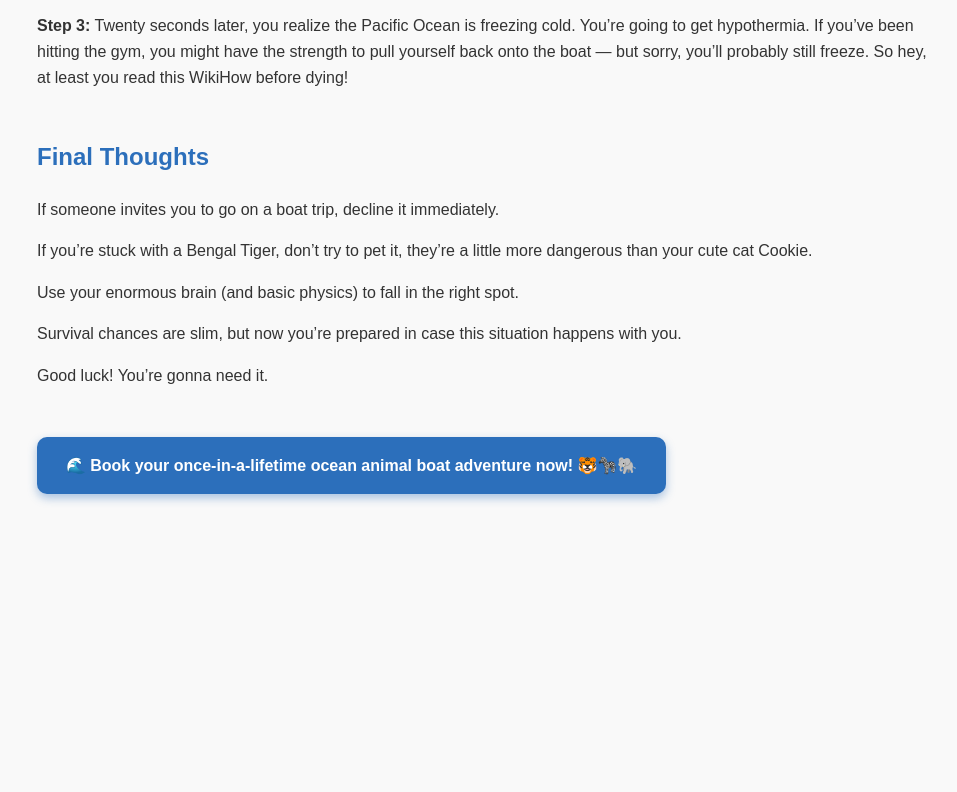
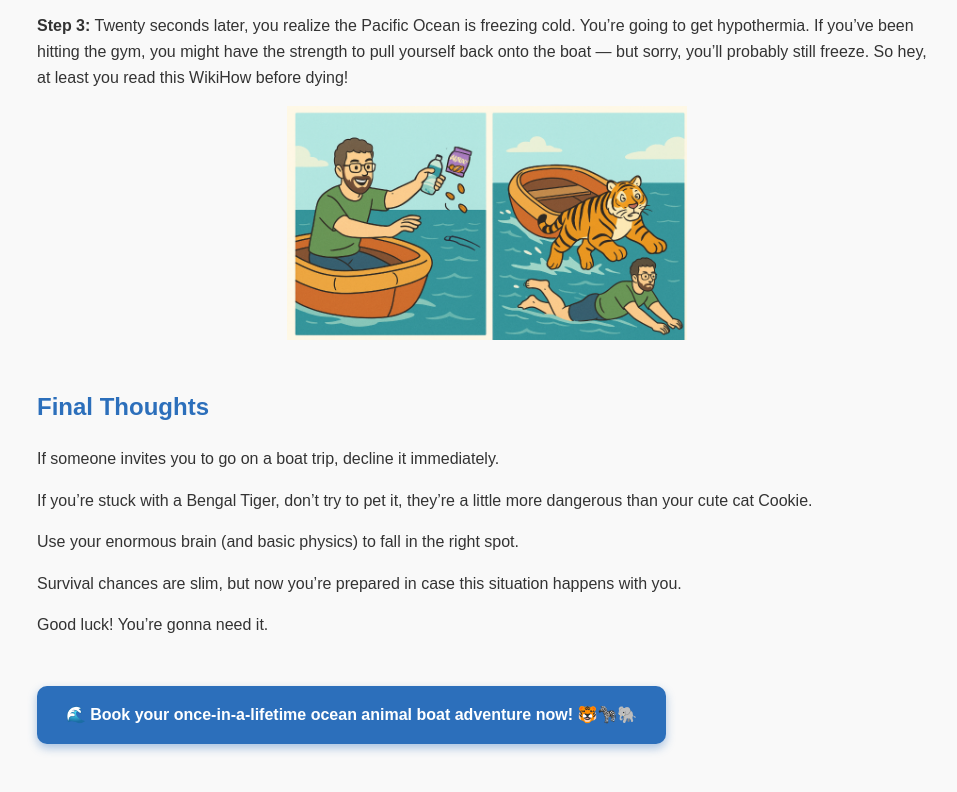
Before and after one commit to obergbernardo/tiger-survival-guide, a plain HTML site: page index.html in a window 1280 px wide. Shown: the part 1765-2557 px from the top of the page, without its empty margins (153-1110 px from the left). Before the commit the page ends 2339 px from the top, so only its background shows below. Drawn offline with Linux system fonts and the light colour scheme.

Commit message:
Update index.html

```diff
--- a/index.html
+++ b/index.html
@@ -82,7 +82,7 @@
   <p><strong>Step 1:</strong> Toss all the food off the boat. Tigers aren’t as smart as humans like you—they’ll jump into the water to chase it.</p>
   <p><strong>Step 2:</strong> While the tiger’s busy swimming after your snacks, swim around the boat and use your legs to push it faster toward safety.</p>
   <p><strong>Step 3:</strong> Twenty seconds later, you realize the Pacific Ocean is freezing cold. You’re going to get hypothermia. If you’ve been hitting the gym, you might have the strength to pull yourself back onto the boat — but sorry, you’ll probably still freeze. So hey, at least you read this WikiHow before dying!</p>
-
+<img src="pulando-agua.png" alt="Falling in the boat" width="400" style="display: block; margin: 0 auto;">
   <h2>Final Thoughts</h2>
   <p>If someone invites you to go on a boat trip, decline it immediately.</p>
   <p>If you’re stuck with a Bengal Tiger, don’t try to pet it, they’re a little more dangerous than your cute cat Cookie.</p>
```
